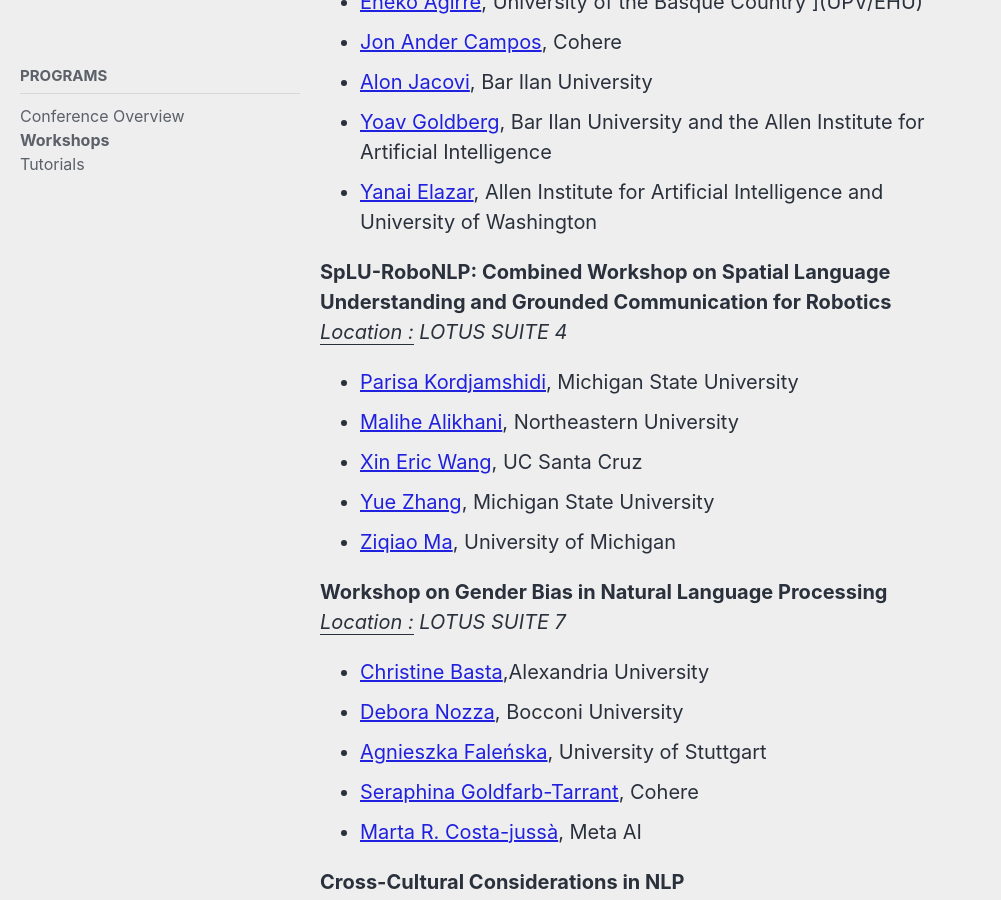
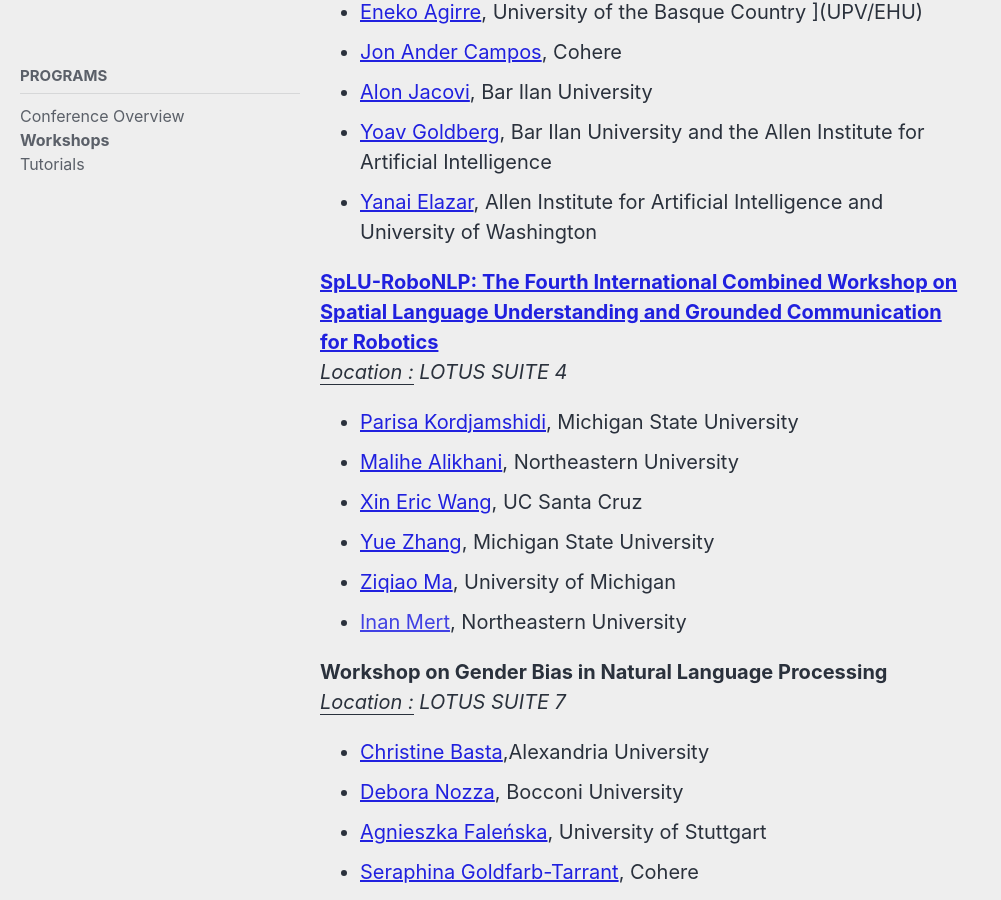
Before and after one commit to acl-org/acl-2024, a Jekyll site: the page built from _pages/program/workshops.md, in a window 1280 px wide and 900 px high, scrolled down 7019 px. Shown: the whole window, without its empty margins (0-1001 px from the left). Built offline with Jekyll 4.4.1, drawn with Linux system fonts in a browser that asks for light colours; cached includes are drawn as plain includes; nearby versions of some CDN libraries; some of the changed text lies outside the part shown.

Commit message:
Update and correct workshop info including adding new members

```diff
--- a/_pages/program/workshops.md
+++ b/_pages/program/workshops.md
@@ -190,13 +191,14 @@ The following workshops have been accepted for ACL 2024. <br>
 * [Yoav Goldberg](mailto:yoav.goldberg@gmail.com), Bar Ilan University and the Allen Institute for Artificial Intelligence
 * [Yanai Elazar](mailto:yanaiela@gmail.com), Allen Institute for Artificial Intelligence and University of Washington
 
-**SpLU-RoboNLP: Combined Workshop on Spatial Language Understanding and Grounded Communication for Robotics**<br>
+**[SpLU-RoboNLP: The Fourth International Combined Workshop on Spatial Language Understanding and Grounded Communication for Robotics](https://splu-robonlp-2024.github.io)**<br>
 <i><u>Location :</u> LOTUS SUITE 4 </i>
 * [Parisa Kordjamshidi](mailto:kordjams@msu.edu), Michigan State University
 * [Malihe Alikhani](mailto:m.alikhani@northeastern.edu), Northeastern University
 * [Xin Eric Wang](mailto:xwang366@ucsc.edu),  UC Santa Cruz
 * [Yue Zhang](mailto:zhan1624@msu.edu), Michigan State University
 * [Ziqiao Ma](mailto:marstin@umich.edu), University of Michigan
+* [Inan Mert](), Northeastern University
 
 **Workshop on Gender Bias in Natural Language Processing**<br>
 <i><u>Location :</u> LOTUS SUITE 7 </i>
```
Also changed, not shown: other parts of _pages/program/workshops.md (+2 -1 lines), _pages/home.md (+1 -1 lines).
